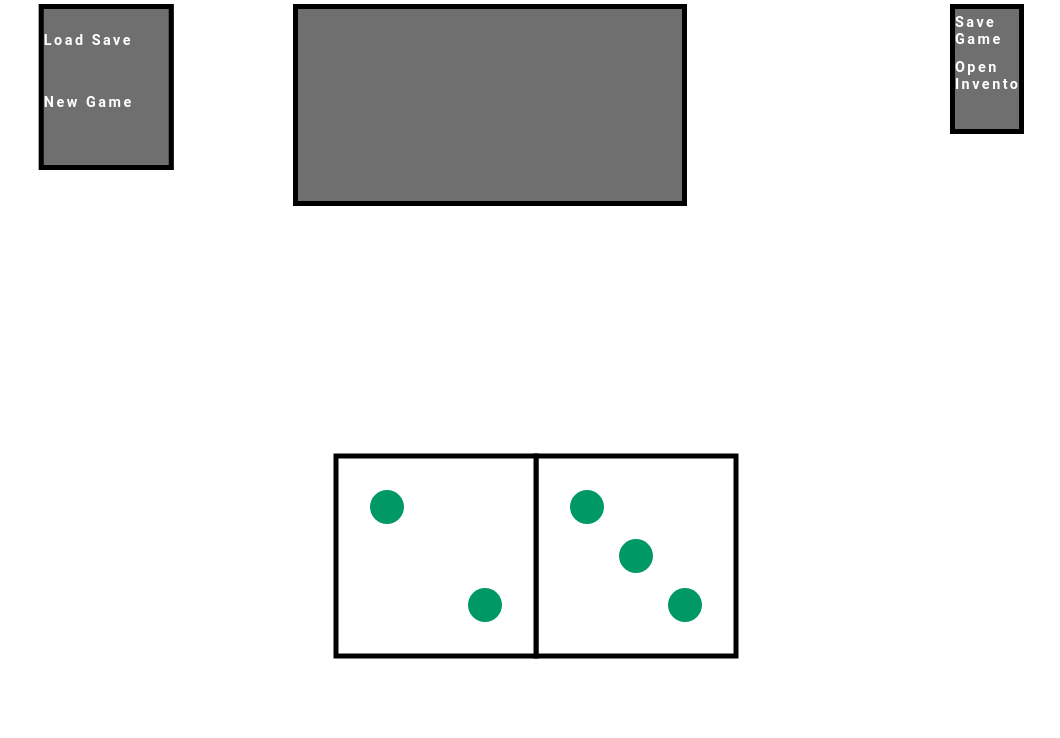
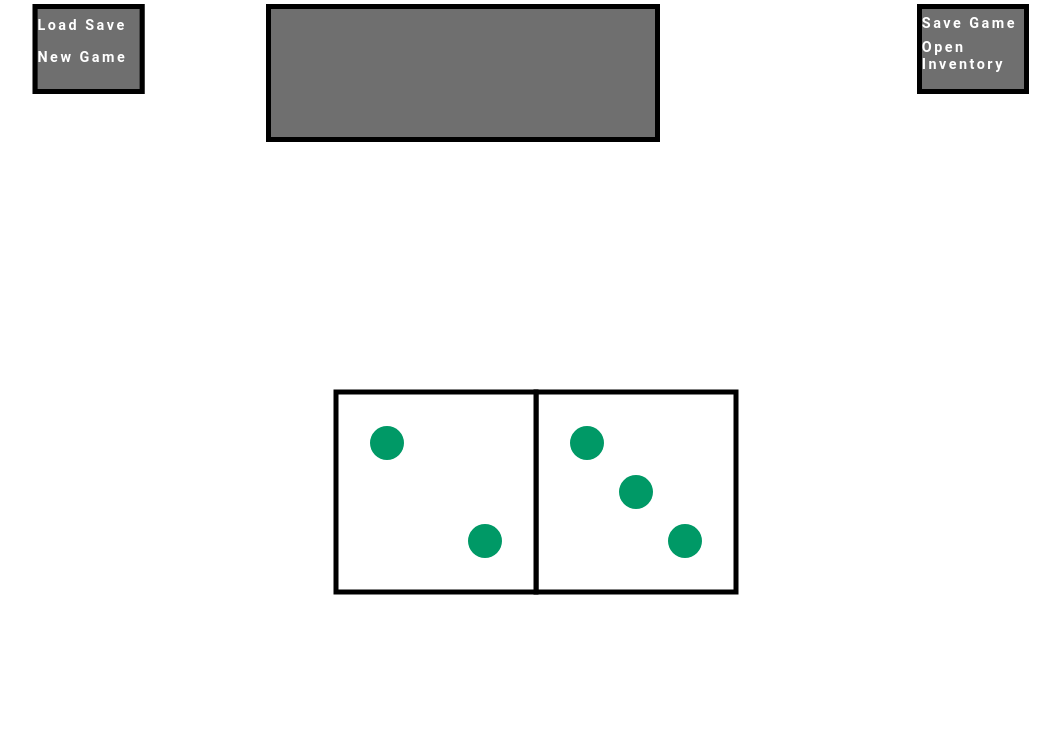
Before and after one commit to htmhell69/RPG-Dice, a PHP site: page / in a window 1280 px wide. Shown: the part 541-1279 px from the top of the page, without its empty margins (112-1172 px from the left). After the commit the page ends 1136 px from the top, so only its background shows below. Run offline with PHP 8.4, Linux system fonts and the light colour scheme.

Commit message:
Update fancyButtons.css

```diff
--- a/clientSide/fancyButtons.css
+++ b/clientSide/fancyButtons.css
@@ -32,8 +32,8 @@ body {
 .menu {
   transform: translateX(5%);
   position: relative;
-  width: 125px;
-  height: 156px;
+  width: 8vw;
+  height: 10vh;
   border: 5px solid black;
   background-color: rgba(16, 16, 16, 0.6);
   color: white;
@@ -45,7 +45,7 @@ body {
 .description {
   position: relative;
   width: 30vw;
-  height: 15vw;
+  height: 10vw;
   border: 5px solid black;
   text-align: center;
   background-color: rgba(16, 16, 16, 0.6);
@@ -55,8 +55,8 @@ body {
 
 .rightMenu {
   position: relative;
-  width: 5vw;
-  height: 15vh;
+  width: 8vw;
+  height: 10vh;
   border: 5px solid black;
   background-color: rgba(16, 16, 16, 0.6);
   color: white;
@@ -71,18 +71,3 @@ body {
   grid-template-columns: auto auto auto;
   grid-column-gap: 10%;
 }
-
-@media (max-width: 1035px) {
-  .rightMenu {
-    width: 76px;
-    height: 90px;
-  }
-  .menu {
-    width: 76px;
-    height: 90px;
-  }
-  .description {
-    width: 400px;
-    height: 90px;
-  }
-}
```
